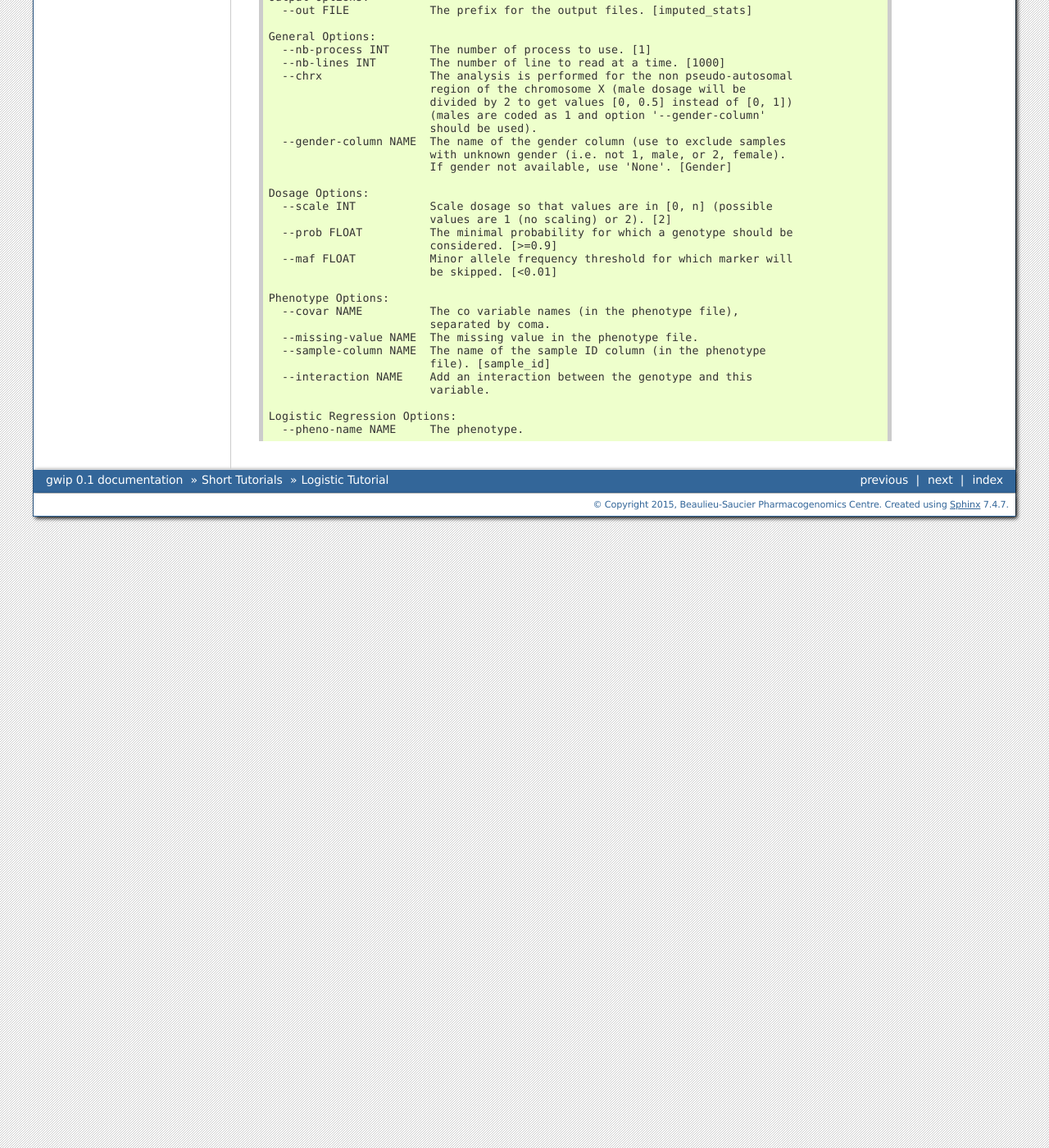
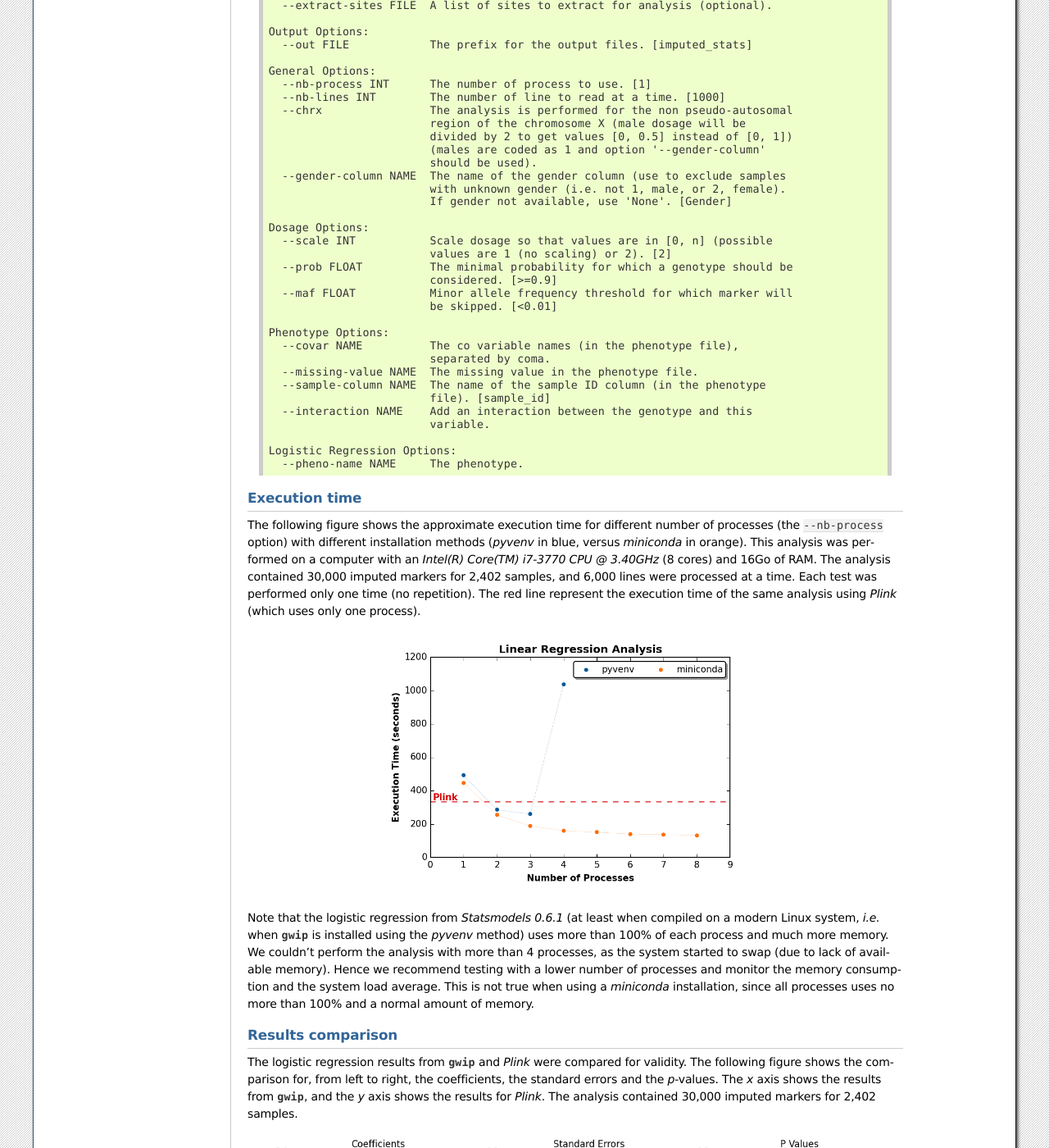
Before and after one commit to pgxcentre/genipe, a Sphinx documentation site: the page built from docs/tutorials/tutorial_logistic.rst, in a window 1280 px wide and 1400 px high, scrolled down 3444 px. Shown: the whole window at 82% size. Built offline with Sphinx 7.4.7, drawn with Linux system fonts in a browser that asks for light colours; some of the changed text lies outside the part shown.

Commit message:
Added walltime information and comparison with plink in the logistic tutorial

```diff
--- a/docs/tutorials/tutorial_logistic.rst
+++ b/docs/tutorials/tutorial_logistic.rst
@@ -13,6 +13,8 @@ Quick navigation
 2. :ref:`logit-tut-execute`
 3. :ref:`logit-tut-output-files`
 4. :ref:`logit-tut-usage`
+5. :ref:`logit-tut-execution-time`
+6. :ref:`logit-tut-comparison`
 
 
 Logistic regression
@@ -279,3 +281,57 @@ regression analysis in the console:
 
    Logistic Regression Options:
      --pheno-name NAME     The phenotype.
+
+
+.. _logit-tut-execution-time:
+
+Execution time
+^^^^^^^^^^^^^^^
+
+The following figure shows the approximate execution time for different number
+of processes (the ``--nb-process`` option) with different installation methods
+(*pyvenv* in blue, versus *miniconda* in orange). This analysis was performed
+on a computer with an *Intel(R) Core(TM) i7-3770 CPU @ 3.40GHz* (8 cores) and
+16Go of RAM. The analysis contained 30,000 imputed markers for 2,402 samples,
+and 6,000 lines were processed at a time. Each test was performed only one time
+(no repetition). The red line represent the execution time of the same analysis
+using *Plink* (which uses only one process).
+
+.. _logistic_exec_time:
+
+.. figure:: ../_static/images/Logistic_Walltime.png
+    :align: center
+    :width: 60%
+    :alt: Logistic regression execution time vs number of processes.
+
+Note that the logistic regression from *Statsmodels 0.6.1* (at least when
+compiled on a modern Linux system, *i.e.* when :py:mod:`gwip` is installed
+using the *pyvenv* method) uses more than 100% of each process and much more
+memory. We couldn't perform the analysis with more than 4 processes, as the
+system started to swap (due to lack of available memory). Hence we recommend
+testing with a lower number of processes and monitor the memory consumption and
+the system load average. This is not true when using a *miniconda*
+installation, since all processes uses no more than 100% and a normal amount of
+memory.
+
+
+.. _logit-tut-comparison:
+
+Results comparison
+^^^^^^^^^^^^^^^^^^^
+
+The logistic regression results from :py:mod:`gwip` and *Plink* were compared
+for validity. The following figure shows the comparison for, from left to
+right, the coefficients, the standard errors and the *p*-values. The *x* axis
+shows the results from :py:mod:`gwip`, and the *y* axis shows the results for
+*Plink*. The analysis contained 30,000 imputed markers for 2,402 samples.
+
+.. figure:: ../_static/images/Logistic_Diff.png
+   :align: center
+   :width: 100%
+   :alt: Logistic regression comparison between gwip and Plink
+
+The sign of the coefficients might be different when comparing :py:mod:`gwip`
+to *Plink*, since :py:mod:`gwip` computes the statistics on the rare allele,
+while *Plink* computes them on the second (alternative) allele. The alternative
+allele might not always be the rarest.
```
Also changed, not shown: docs/_static/images/Logistic_Diff.png (added), docs/_static/images/Logistic_Walltime.png (added).
